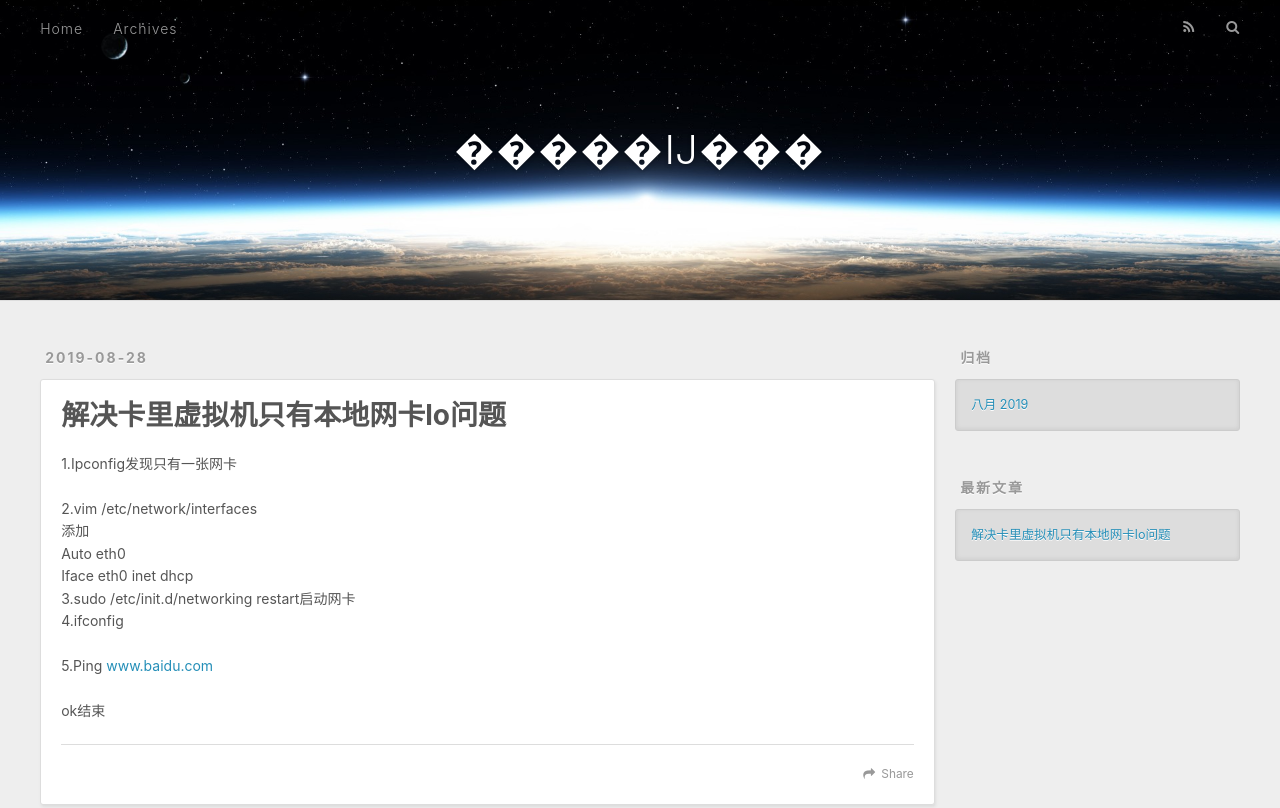
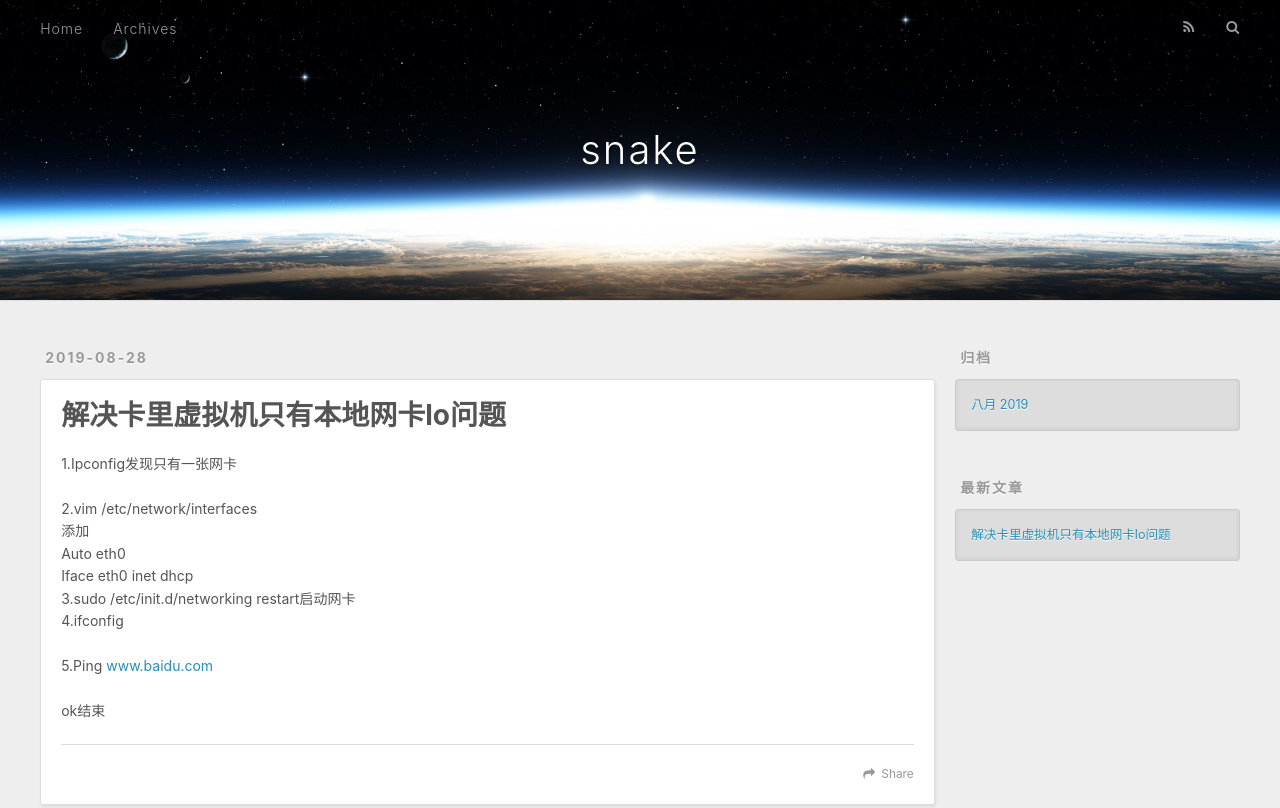
Before and after one commit to old6qifei/old6qifei.github.io, a plain HTML site: page index.html in a window 1280 px wide. Shown: the top 808 px of the page. Drawn offline with nearby package versions, Linux system fonts and the light colour scheme.

Commit message:
Site updated: 2019-08-28 14:50:24

```diff
--- a/index.html
+++ b/index.html
@@ -5,20 +5,20 @@
 
 
 
-  <title>�����Ĳ���</title>
+  <title>snake</title>
   <meta name="viewport" content="width=device-width, initial-scale=1, maximum-scale=1">
-  <meta name="description" content="�����Ĳ���">
+  <meta name="description" content="snake">
 <meta property="og:type" content="website">
-<meta property="og:title" content="�����Ĳ���">
+<meta property="og:title" content="snake">
 <meta property="og:url" content="http://yoursite.com/index.html">
-<meta property="og:site_name" content="�����Ĳ���">
-<meta property="og:description" content="�����Ĳ���">
+<meta property="og:site_name" content="snake">
+<meta property="og:description" content="snake">
 <meta property="og:locale" content="zh-CN">
 <meta name="twitter:card" content="summary">
-<meta name="twitter:title" content="�����Ĳ���">
-<meta name="twitter:description" content="�����Ĳ���">
+<meta name="twitter:title" content="snake">
+<meta name="twitter:description" content="snake">
 
-    <link rel="alternate" href="/atom.xml" title="�����Ĳ���" type="application/atom+xml">
+    <link rel="alternate" href="/atom.xml" title="snake" type="application/atom+xml">
 
 
     <link rel="icon" href="/favicon.png">
@@ -37,7 +37,7 @@
   <div id="header-outer" class="outer">
     <div id="header-title" class="inner">
       <h1 id="logo-wrap">
-        <a href="/" id="logo">�����Ĳ���</a>
+        <a href="/" id="logo">snake</a>
       </h1>
 
     </div>
@@ -95,7 +95,7 @@
 
     </div>
     <footer class="article-footer">
-      <a data-url="http://yoursite.com/2019/08/28/解决卡里虚拟机只有本地网卡lo问题/" data-id="cjzuw9qwb000040uy2qp9uw5v" class="article-share-link">Share</a>
+      <a data-url="http://yoursite.com/2019/08/28/解决卡里虚拟机只有本地网卡lo问题/" data-id="cjzuwgsgp0000douy8r29uqw2" class="article-share-link">Share</a>
 
 
     </footer>
```
Also changed, not shown: 2019/08/28/解决卡里虚拟机只有本地网卡lo问题/index.html (+5 -5 lines), archives/2019/08/index.html (+9 -9 lines), archives/2019/index.html (+9 -9 lines), archives/index.html (+9 -9 lines).
